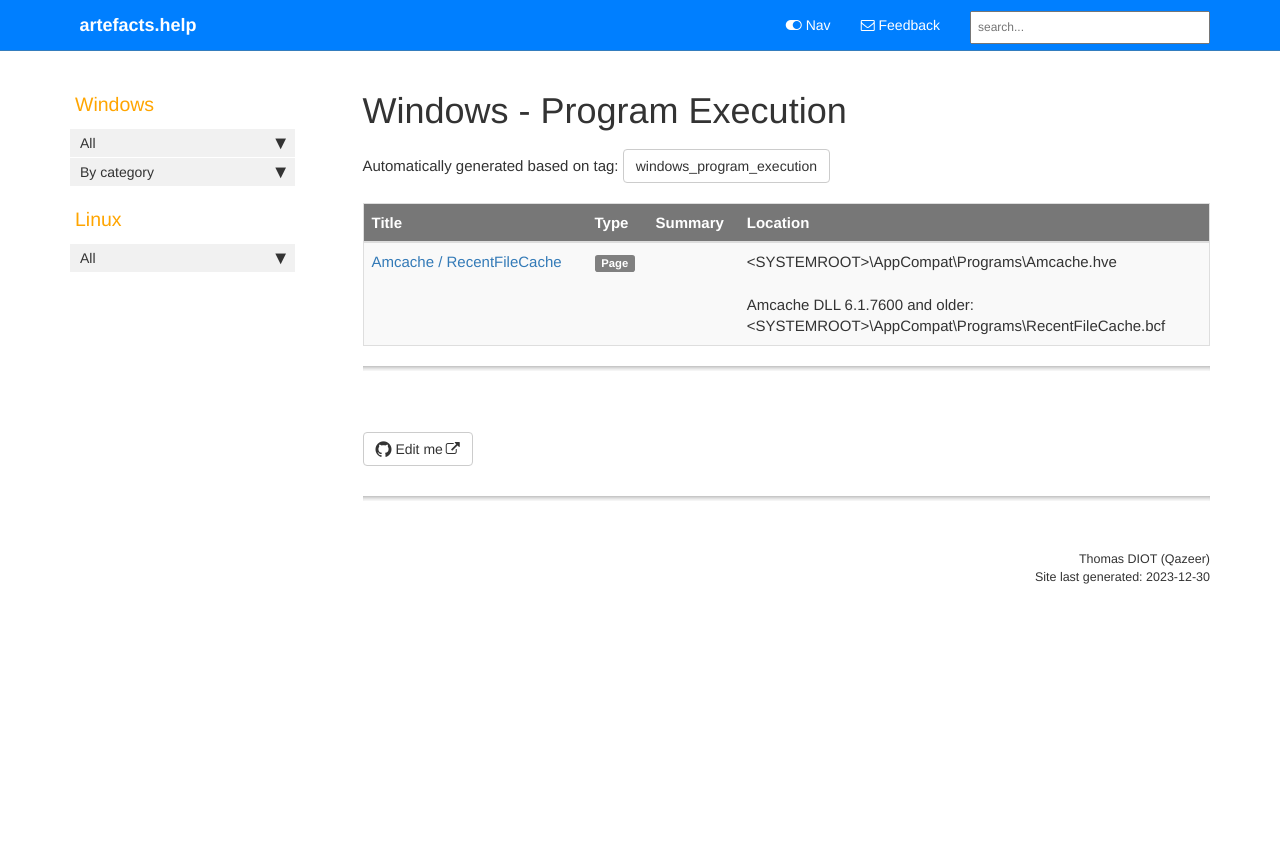
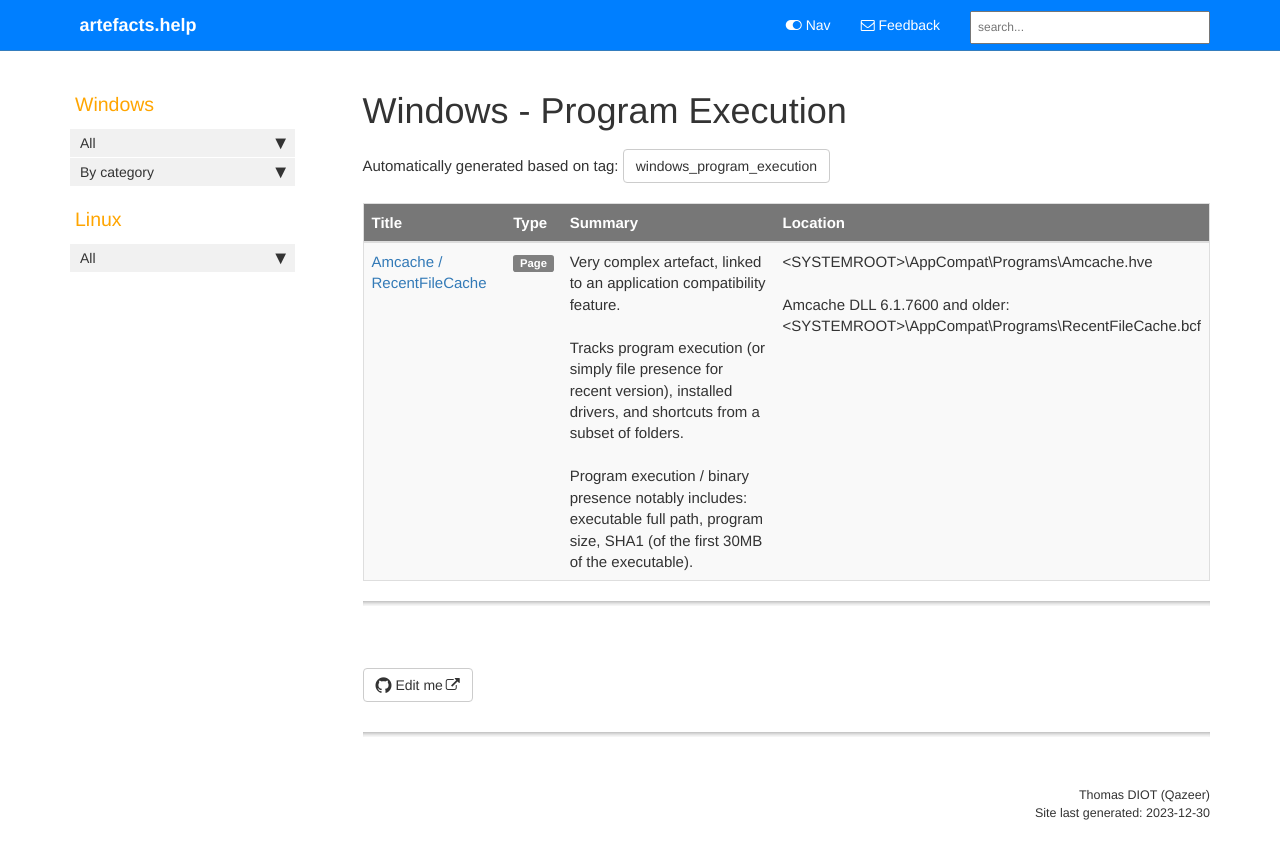
Before and after one commit to Qazeer/artefacts.help, a Jekyll site: the page built from pages/tags/tag_windows_program_execution.md, in a window 1280 px wide. Shown: the top 859 px of the page. Built offline with Jekyll 4.4.1, drawn with Linux system fonts in a browser that asks for light colours; our own code applies the rules of GitHub Pages for plain Markdown files; comment, search, counter and statistics services are not loaded.

Commit message:
[Artefact] Amcache - Add summary

```diff
--- a/pages/windows/amcache.md
+++ b/pages/windows/amcache.md
@@ -1,5 +1,6 @@
 ---
 title: Amcache / RecentFileCache
+summary: 'Very complex artefact, linked to an application compatibility feature.\n\nTracks program execution (or simply file presence for recent version), installed drivers, and shortcuts from a subset of folders.\n\nProgram execution / binary presence notably includes: executable full path, program size, SHA1 (of the first 30MB of the executable).'
 keywords: Amcache, RecentFileCache
 tags:
   - windows_program_execution
```
